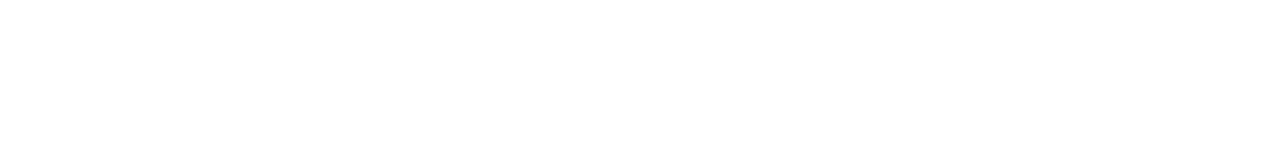
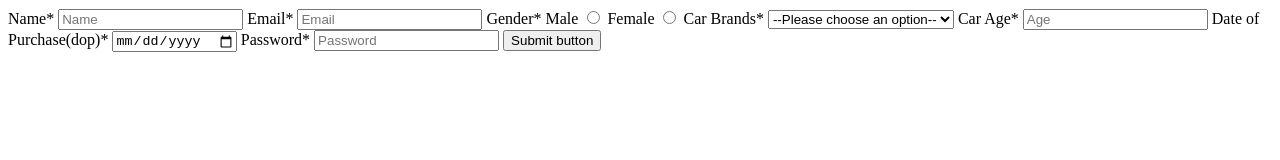
Before and after one commit to acciojob/car-insurance-form-deniljohn27, a website: page main.html in a window 1280 px wide. Drawn offline with Linux system fonts and the light colour scheme.

Commit message:
created a submission

```diff
--- a/main.html
+++ b/main.html
@@ -8,6 +8,40 @@
 
 <body>
 	<!-- the entire body must be written by student -->
+	<form method="post">
+		<label for="name" >Name*</label>
+		<input type="text" id="name" placeholder="Name" required>
+
+		<label for="email" >Email*</label>
+		<input type="email" id="email" placeholder="Email" required>
+
+		<label for="gender" required>Gender*</label>
+
+		<label for="gender_m">Male</label>
+		<input type="radio" id="gender_m" name="gender">
+		<label for="gender_f">Female</label>
+		<input type="radio" id="gender_f" name="gender">
+
+		<label for="cars">Car Brands*</label>
+		<select required id="cars"  >
+			<option selected disabled>--Please choose an option--</option>
+			<option >BMW</option>
+			<option >Audi</option>
+			<option >Mercedez</option>
+		</select>
+
+		<label for="carage"  >Car Age*</label>
+		<input type="number" id="carage" placeholder="Age" required>
+
+		<label for="dop" >Date of Purchase(dop)*</label>
+		<input type="date" id="dop" required>
+
+		<label for="password" >Password*</label>
+		<input type="password" id="password" placeholder="Password" required>
+
+		<button type="submit">Submit button</button>
+
+	</form>
     <script type="text/javascript" src="./script.js">
 </script>
 
```
